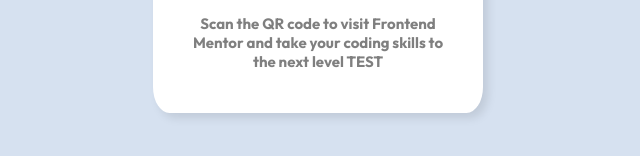
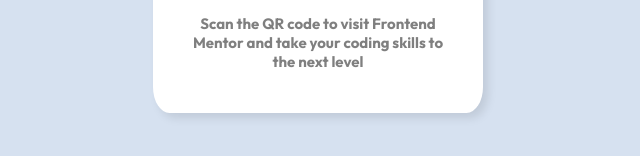
Before and after one commit to alaina96/qr, a plain HTML site: page index.html in a window 1280 px wide. Shown: the part 556-712 px from the top of the page, 322-962 px from the left. Drawn offline with Linux system fonts and the light colour scheme.

Commit message:
Update index.html

```diff
--- a/index.html
+++ b/index.html
@@ -28,7 +28,7 @@
       <h2>
         <strong
           >Scan the QR code to visit Frontend Mentor and take your coding skills
-          to the next level TEST</strong
+          to the next level</strong
         >
       </h2>
     </div>
```
